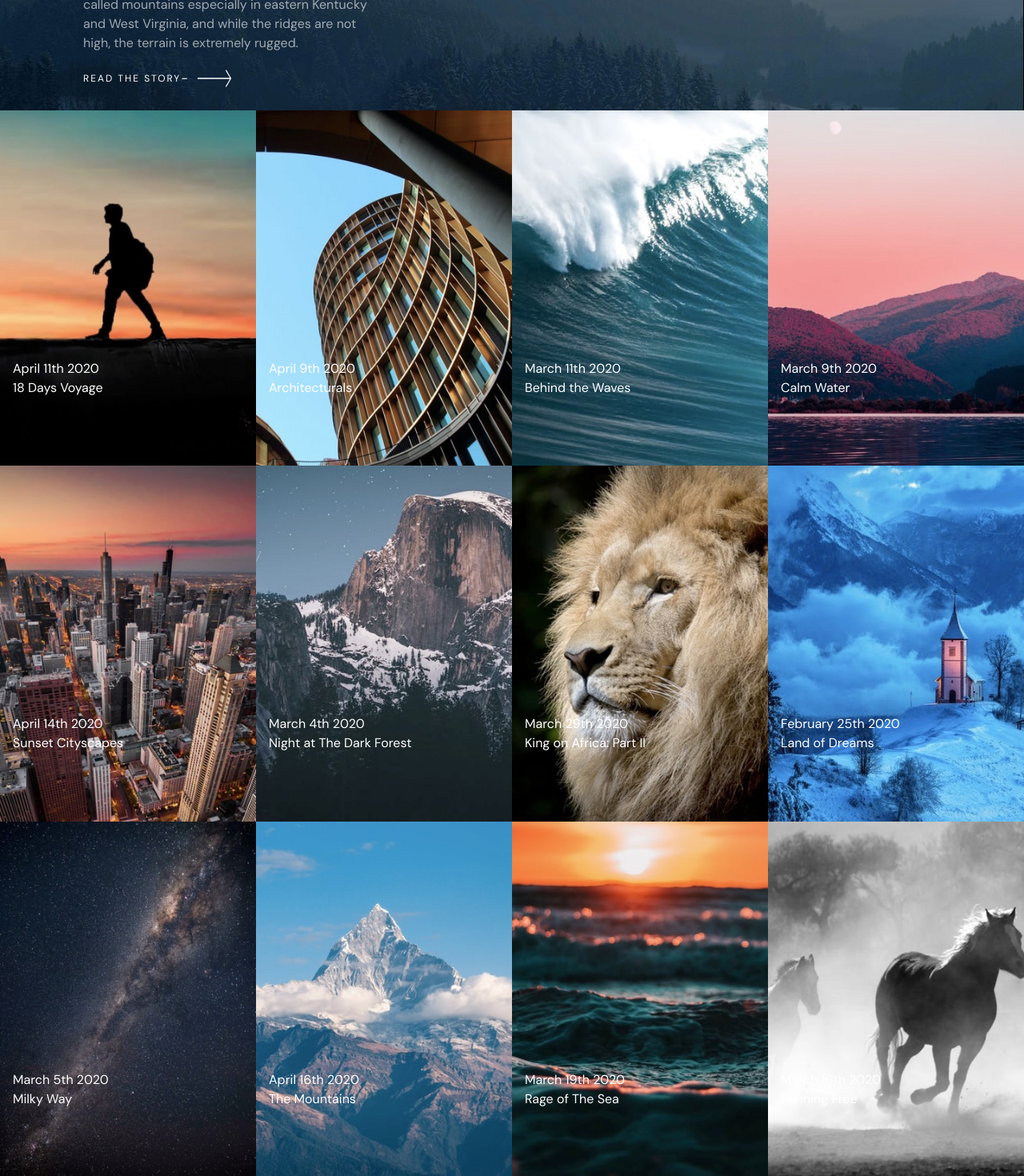
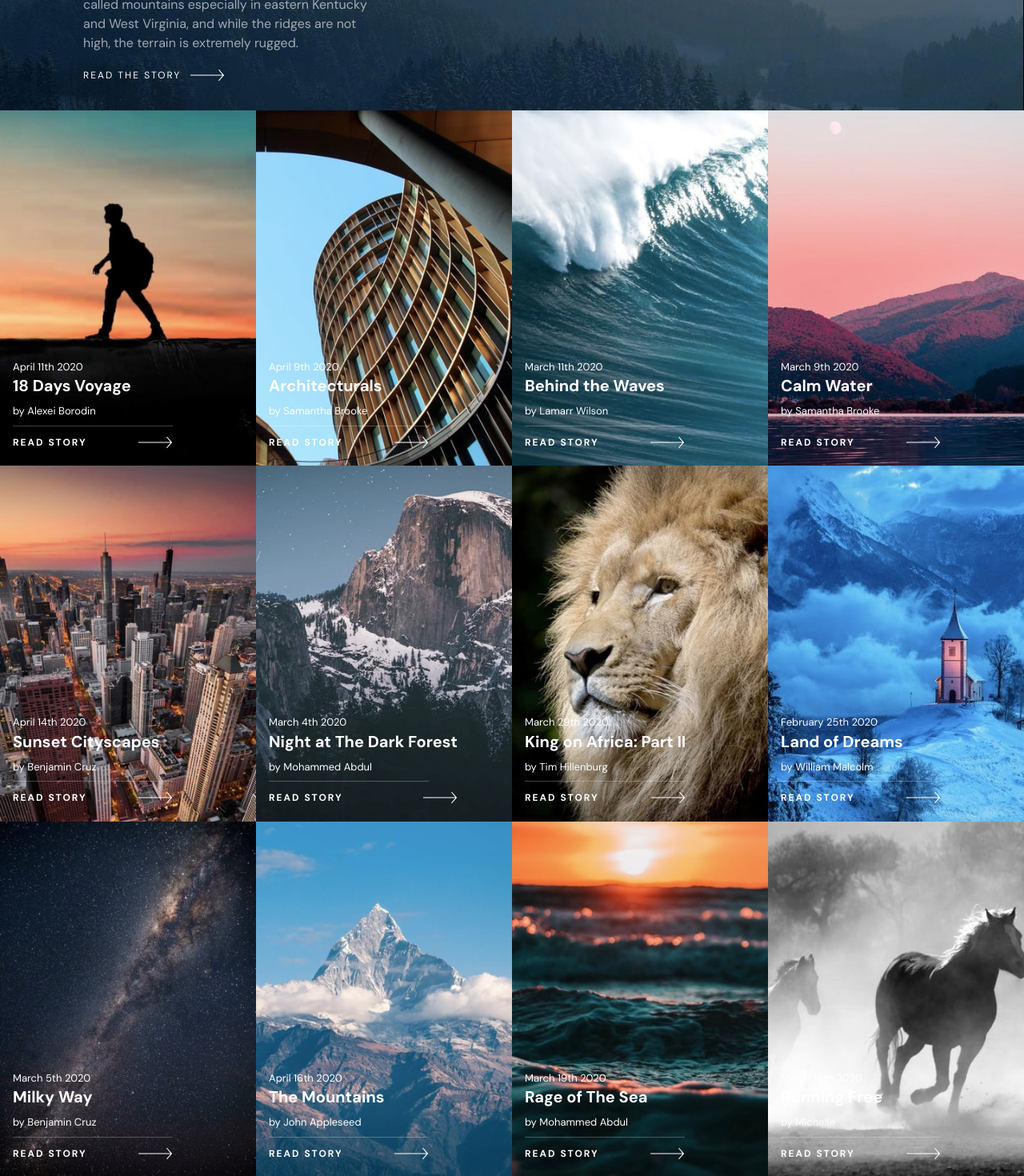
Before and after one commit to abir045/photosnap, a React (Create React App) app: page /stories in a window 1280 px wide. Shown: the part 520-1990 px from the top of the page at 80% size. Built offline with nearby package versions, Linux system fonts and the light colour scheme.

Commit message:
updated stories

```diff
--- a/src/App.js
+++ b/src/App.js
@@ -12,7 +12,7 @@ function App() {
         <Route path="/" element={<Home />} />
         <Route path="/stories" element={<Stories />} />
       </Routes>
-      {/* <Footer /> */}
+      <Footer />
     </div>
   );
 }
--- a/src/Datalist.js
+++ b/src/Datalist.js
@@ -95,13 +95,13 @@ export const StoriesContent = {
   },
 
   photos: [
-    [
     {
       date: "April 11th 2020",
       title: "18 Days Voyage",
       photographer: "by Alexei Borodin",
       img: require("./assets/stories/desktop/18-days-voyage.jpg"),
       imgMobile: require("./assets/stories/mobile/18-days-voyage.jpg"),
+      button: "read story",
     },
     {
       date: "April 9th 2020",
@@ -128,16 +128,14 @@ export const StoriesContent = {
       imgMobile: require("./assets/stories/mobile/calm-waters.jpg"),
       button: "read story",
     },
-    ],
 
-    [
     {
       date: "April 14th 2020",
       title: "Sunset Cityscapes",
       photographer: "by Benjamin Cruz",
-        button: "read story",
       img: require("./assets/stories/desktop/cityscapes.jpg"),
       imgMobile: require("./assets/stories/mobile/cityscapes.jpg"),
+      button: "read story",
     },
 
     {
@@ -165,9 +163,7 @@ export const StoriesContent = {
       imgMobile: require("./assets/stories/mobile/land-of-dreams.jpg"),
       button: "read story",
     },
-    ],
 
-    [
     {
       date: "March 5th 2020",
       title: "Milky Way",
@@ -178,12 +174,12 @@ export const StoriesContent = {
     },
 
     {
-        img: require("./assets/stories/desktop/mountains.jpg"),
       date: "April 16th 2020",
       title: "The Mountains",
       photographer: "by John Appleseed",
+      img: require("./assets/stories/desktop/mountains.jpg"),
+      imgMobile: require("./assets/stories/mobile/mountains.jpg"),
       button: "read story",
-        imgMobile: require("./assets/stories/mobile/mountains.jpg"),
     },
 
     {
@@ -203,9 +199,7 @@ export const StoriesContent = {
       imgMobile: require("./assets/stories/mobile/running-free.jpg"),
       button: "read story",
     },
-    ],
 
-    [
     {
       date: "March 1st 2020",
       title: "Somwarpet’s Beauty",
@@ -241,5 +235,4 @@ export const StoriesContent = {
       button: "read story",
     },
   ],
-  ],
 };
--- a/src/pages/Stories.js
+++ b/src/pages/Stories.js
@@ -1,7 +1,6 @@
 import React from "react";
 import { StoriesContent } from "../Datalist";
 import arrow from "../assets/shared/desktop/arrow.svg";
-import PhotoAlbum from "react-photo-album";
 
 const Stories = () => {
   return (
@@ -41,7 +40,7 @@ const Stories = () => {
               <button className="uppercase text-xs tracking-[2px]">
                 {StoriesContent.banner.button}
               </button>
-              -
+
               <img src={arrow} alt="arrow" />
             </div>
           </div>
@@ -49,72 +48,148 @@ const Stories = () => {
 
         {/* <img src={} alt="cover" /> */}
       </div>
-      <div className="flex  w-full">
-        {StoriesContent.photos.slice(0, 1).map((item) =>
+      {/* <div className="flex flex-col  md:hidden  w-full mt-[60%] pt-[70%] md:mt-[-70%]">
+        {StoriesContent.photos.slice(0, 4).map((item, id) => (
+          <div key={id} className="flex w-full md:flex-col  relative">
+            <img className="w-full" src={item.img} />
+
+            <div className="absolute left-[5%] top-[70%] md:top-[50%] xl:top-[70%]">
+              <p className="text-white text-[13px]">{item.date}</p>
+              <p className="text-white text-xl font-bold">{item.title}</p>
+              <p className="text-white text-[13px] my-2">{item.photographer}</p>
+
+              <hr className="border-white w-[300px] opacity-25 mb-3 md:w-[250px]   border-1 " />
+
+              <div className="flex justify-between">
+                <p className="text-white uppercase text-xs font-bold tracking-[2px]">
+                  {item.button}
+                </p>
+
+                <img className="flex" src={arrow} alt="arrow" />
+              </div>
+            </div>
+          </div>
+        ))}
+      </div> */}
+
+      {/* tab  */}
+
+      <div className="grid grid-flow-row mt-[60%] pt-[70%] md:mt-[-70%] xl:grid-rows-4 xl:grid-cols-4  lg:grid-rows-4 lg:grid-cols-4  md:grid-cols-2 md:grid-rows-8">
+        {StoriesContent.photos.map((item, id) => (
+          <div
+            key={id}
+            className="grid grid-cols-1 relative  w-full xl:grid-cols-1"
+          >
+            <img className="w-full hover:-translate-y-5" src={item.img} />
+            <div className="absolute left-[5%] top-[70%] md:top-[70%] lg:top-[60%] xl:top-[70%]">
+              <p className="text-white text-[13px]">{item.date}</p>
+              <p className="text-white text-xl font-bold">{item.title}</p>
+              <p className="text-white text-[13px] my-2">{item.photographer}</p>
+
+              <hr className="border-white w-[300px] opacity-25 mb-3 md:w-[200px] border-1 " />
+
+              <div className="flex justify-between">
+                <p className="text-white uppercase text-xs font-bold tracking-[2px]">
+                  {item.button}
+                </p>
+
+                <img className="flex" src={arrow} alt="arrow" />
+              </div>
+            </div>
+          </div>
+        ))}
+      </div>
+
+      {/* <div className="flex flex-col md:flex-row">
+        {StoriesContent.photos.slice(1, 2).map((item) =>
           item.map((item, id) => {
             return (
-              <div key={id} className="flex w-full relative">
+              <div key={id} className="flex  w-full relative">
                 <img className="w-full" src={item.img} />
 
-                <div className="absolute left-[5%] top-[70%]">
-                  <p className="text-white">{item.date}</p>
-                  <p className="text-white">{item.title}</p>
+                <div className="absolute left-[5%] top-[70%] md:top-[50%] xl:top-[70%]">
+                  <p className="text-white text-[13px]">{item.date}</p>
+                  <p className="text-white text-xl font-bold">{item.title}</p>
+
+                  <p className="text-white text-[13px] my-2">
+                    {item.photographer}
+                  </p>
+
+                  <hr className="border-white w-[300px] opacity-25 mb-3 md:w-[250px]  border-1 " />
+
+                  <div className="flex justify-between">
+                    <p className="text-white uppercase text-xs font-bold tracking-[2px]">
+                      {item.button}
+                    </p>
+
+                    <img className="flex" src={arrow} alt="arrow" />
+                  </div>
                 </div>
               </div>
             );
           })
         )}
-      </div>
-      <div className="flex">
-        {StoriesContent.photos.slice(1, 2).map((item) =>
-          item.map((item, id) => {
-            return (
-              <div key={id} className="flex w-full relative">
-                <img className="w-full" src={item.img} />
+      </div> */}
 
-                <div className="absolute left-[5%] top-[70%]">
-                  <p className="text-white">{item.date}</p>
-                  <p className="text-white">{item.title}</p>
-                </div>
-              </div>
-            );
-          })
-        )}
-      </div>
-
-      <div className="flex">
+      {/* <div className="flex flex-col md:flex-row">
         {StoriesContent.photos.slice(2, 3).map((item) =>
           item.map((item, id) => {
             return (
               <div key={id} className="flex w-full relative">
                 <img className="w-full" src={item.img} />
 
-                <div className="absolute left-[5%] top-[70%]">
-                  <p className="text-white">{item.date}</p>
-                  <p className="text-white">{item.title}</p>
+                <div className="absolute left-[5%] top-[70%] md:top-[50%] xl:top-[70%]">
+                  <p className="text-white text-[13px]">{item.date}</p>
+                  <p className="text-white font-bold text-xl">{item.title}</p>
+                  <p className="text-white text-[13px] my-2">
+                    {item.photographer}
+                  </p>
+
+                  <hr className="border-white w-[300px] opacity-25 mb-3 md:w-[250px]  border-1 " />
+
+                  <div className="flex justify-between">
+                    <p className="text-white uppercase text-xs font-bold tracking-[2px]">
+                      {item.button}
+                    </p>
+
+                    <img className="flex" src={arrow} alt="arrow" />
+                  </div>
                 </div>
               </div>
             );
           })
         )}
-      </div>
+      </div> */}
 
-      <div className="flex">
+      {/* <div className="flex flex-col md:flex-row">
         {StoriesContent.photos.slice(3, 4).map((item) =>
           item.map((item, id) => {
             return (
               <div key={id} className="flex w-full relative">
                 <img className="w-full" src={item.img} />
 
-                <div className="absolute left-[5%] top-[70%]">
+                <div className="absolute left-[5%] top-[70%] md:top-[50%] xl:top-[70%]">
                   <p className="text-white">{item.date}</p>
                   <p className="text-white">{item.title}</p>
+                  <p className="text-white text-[13px] my-2">
+                    {item.photographer}
+                  </p>
+
+                  <hr className="border-white w-[300px] opacity-25 mb-3 md:w-[250px]  border-1 " />
+
+                  <div className="flex justify-between">
+                    <p className="text-white uppercase text-xs font-bold tracking-[2px]">
+                      {item.button}
+                    </p>
+
+                    <img className="flex" src={arrow} alt="arrow" />
+                  </div>
                 </div>
               </div>
             );
           })
         )}
-      </div>
+      </div> */}
     </>
   );
 };
```
Lines whose indentation alone changed are shown as unchanged.
